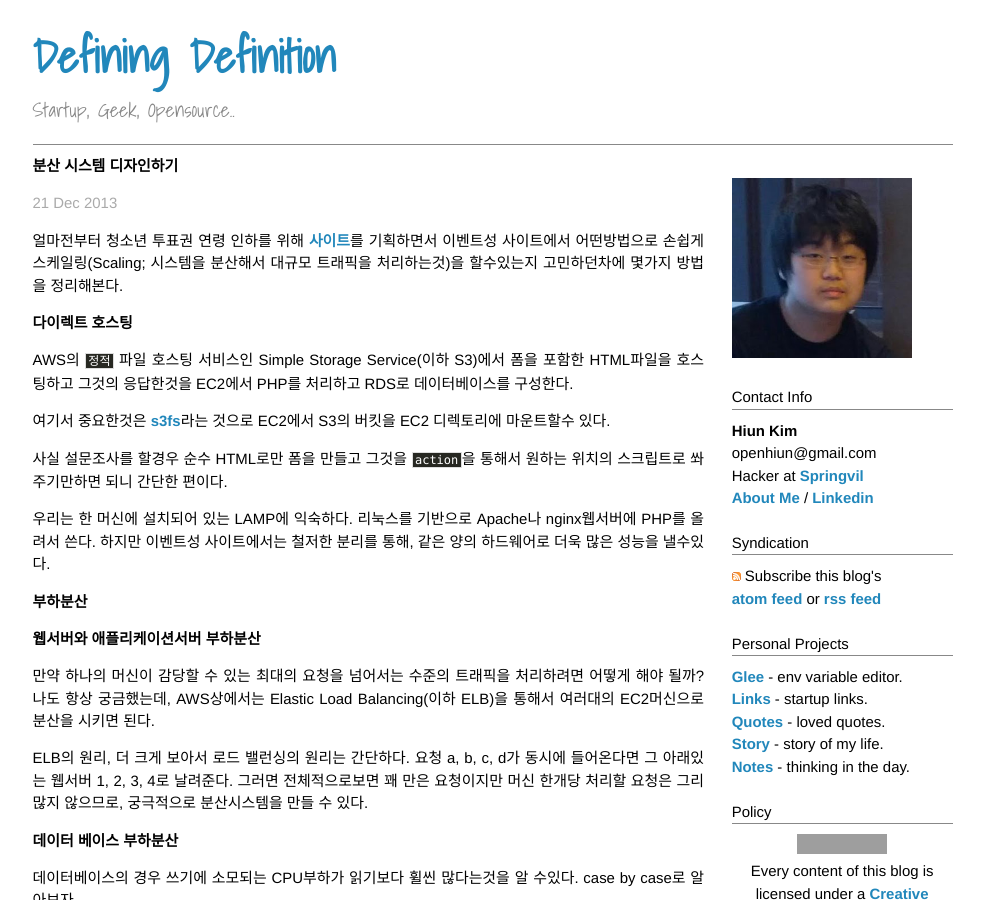
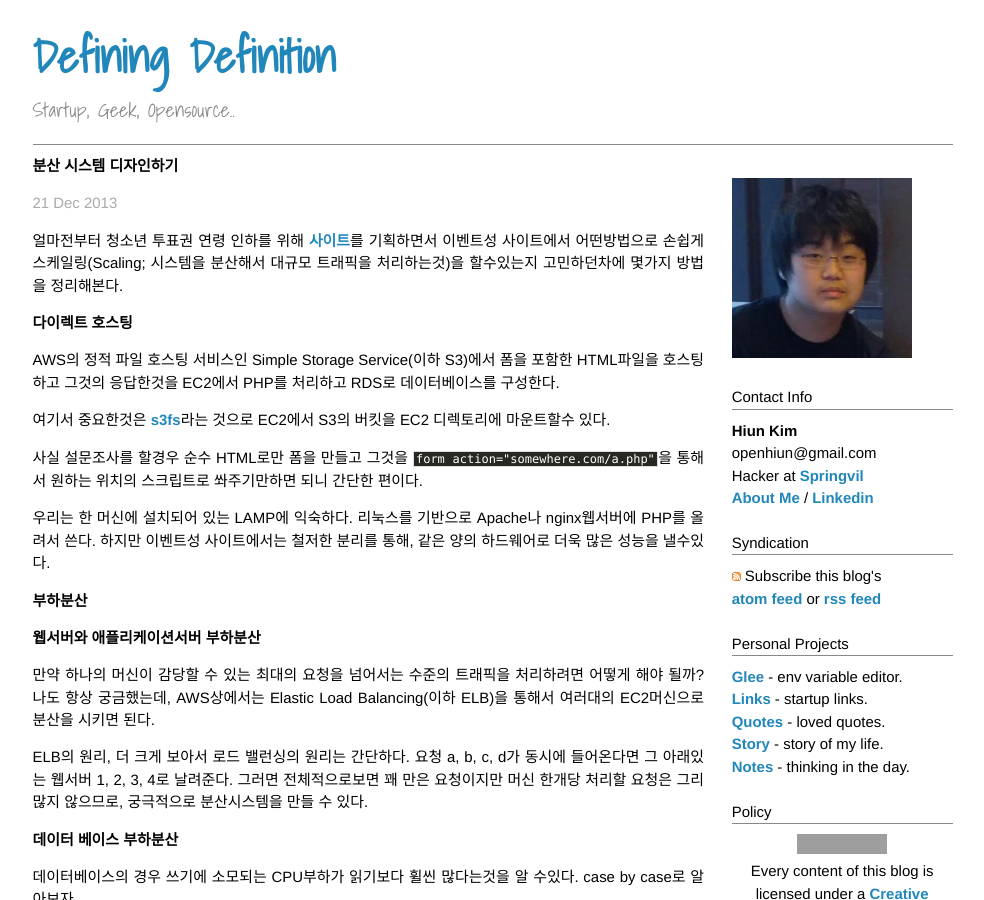
Before and after one commit to Gorski4123/openhiun.github.com, a Jekyll site: the page built from _posts/2013-12-21-distributed-cloud-design.md, in a window 1280 px wide and 900 px high. Shown: the whole window, without its empty margins (160-1144 px from the left). Built offline with Jekyll 4.4.1, drawn with Linux system fonts in a browser that asks for light colours; Markdown is read by kramdown in place of the engine named in the settings; comment, search, counter and statistics services are not loaded; grey boxes are pictures that could not be loaded.

Commit message:
Update 2013-12-21-distributed-cloud-design.md

```diff
--- a/_posts/2013-12-21-distributed-cloud-design.md
+++ b/_posts/2013-12-21-distributed-cloud-design.md
@@ -13,16 +13,14 @@ permalink: /distributed-cloud-design
 
 **다이렉트 호스팅**
 
-AWS의 `정적` 파일 호스팅 서비스인 Simple Storage Service(이하 S3)에서 폼을 포함한 HTML파일을 호스팅하고
+AWS의 정적 파일 호스팅 서비스인 Simple Storage Service(이하 S3)에서 폼을 포함한 HTML파일을 호스팅하고
 그것의 응답한것을 EC2에서 PHP를 처리하고 RDS로 데이터베이스를 구성한다.
 
 여기서 중요한것은 [s3fs](https://code.google.com/p/s3fs/)라는 것으로 EC2에서 S3의 버킷을 EC2 디렉토리에 마운트할수 있다.
 
-사실 설문조사를 할경우 순수 HTML로만 폼을 만들고 그것을 `action`을 통해서 원하는 위치의 스크립트로 쏴주기만하면 되니
-간단한 편이다.
+사실 설문조사를 할경우 순수 HTML로만 폼을 만들고 그것을 `form action="somewhere.com/a.php"`을 통해서 원하는 위치의 스크립트로 쏴주기만하면 되니 간단한 편이다.
 
-우리는 한 머신에 설치되어 있는 LAMP에 익숙하다. 리눅스를 기반으로 Apache나 nginx웹서버에 PHP를 올려서 쓴다. 하지만 이벤트성 사이트에서는
-철저한 분리를 통해, 같은 양의 하드웨어로 더욱 많은 성능을 낼수있다.
+우리는 한 머신에 설치되어 있는 LAMP에 익숙하다. 리눅스를 기반으로 Apache나 nginx웹서버에 PHP를 올려서 쓴다. 하지만 이벤트성 사이트에서는 철저한 분리를 통해, 같은 양의 하드웨어로 더욱 많은 성능을 낼수있다.
 
 **부하분산**
 
@@ -52,7 +50,7 @@ Sharding(이하 샤딩)이란 기법을 사용해야된다. 예를들어보면,
 트위터를 생각해보면, 나의 계정 [@openhiun](https://twitter.com/i/discover)에는 80명의 팔로워가 있는데, 내가 글을 한번 쓰면 80명에게로 전달된다. 마찬가지원리로 [@BarackObama](https://twitter.com/BarackObama)가 글을 쓴다면 4000만명에게 전달된다. 단수한 계산으로만 해도 쓰기와 읽기가 수십에서 수천만배 차이가난다.(물론 쓰기가 더 많은 부하가 걸리지만,
 수많은 읽기에는 비교되지 못한다.) 이경우에는 DB를 복제하는 Read Republica를 사용해서 읽기의 많은 요청의 응답하면 된다.
 
--Replication 그리고 Availability Zone
+**-Replication 그리고 Availability Zone**
 
 Replication은 하드, 소프트웨어적인 공격을 웹서버나 데이터센터가 받을경우를 대비해 물리적으로 다른 장소에 DB를 저장한다는 뜻이다. 그 다른 장소는 Availability Zone이 될 수 있다.
 
```
